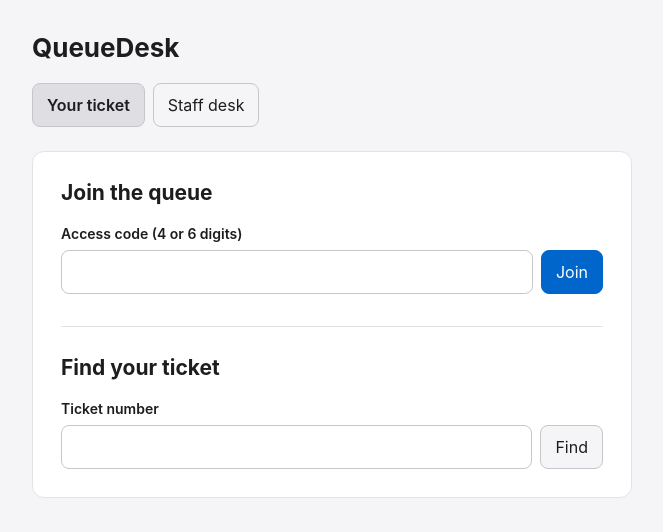
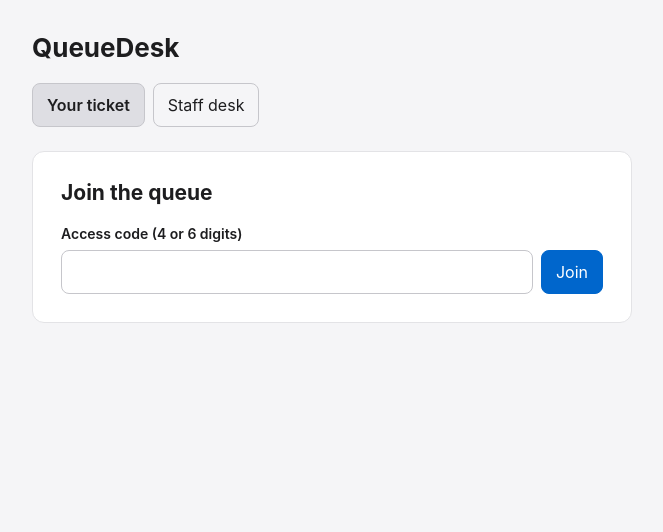
Before and after one commit to aryadharmadhikari/QueueDesk, a React (Vite) app in the folder client/: page / in a window 1280 px wide. Shown: the top 532 px of the page, without its empty margins (308-971 px from the left). Built offline with nearby package versions, Linux system fonts and the light colour scheme.

Commit message:
fix: keep current queue position visible

```diff
--- a/client/src/Visitor.jsx
+++ b/client/src/Visitor.jsx
@@ -7,7 +7,6 @@ export default function Visitor() {
   const [number, setNumber] = useState(() => localStorage.getItem(storageKey) || '');
   const [ticket, setTicket] = useState(null);
   const [code, setCode] = useState('');
-  const [lookup, setLookup] = useState('');
   const [error, setError] = useState('');
   const [busy, setBusy] = useState(false);
 
@@ -51,36 +50,22 @@ export default function Visitor() {
     }
   }
 
-  async function findTicket(event) {
-    event.preventDefault();
-    setBusy(true);
-    setError('');
-    try {
-      const data = await request(`/tickets/${encodeURIComponent(lookup)}`);
-      rememberTicket(data.number);
-    } catch (err) {
-      setError(err.message);
-    } finally {
-      setBusy(false);
-    }
-  }
-
   function leaveTicket() {
     localStorage.removeItem(storageKey);
     setNumber('');
     setTicket(null);
     setCode('');
-    setLookup('');
     setError('');
   }
 
   if (number) {
     return (
       <section>
-        <h2>Your ticket</h2>
-        {error && <p className="error" role="alert">{error}</p>}
-        {ticket ? <TicketView ticket={ticket} /> : !error && <p>Loading your ticket...</p>}
-        <button type="button" onClick={leaveTicket}>Back to queue entry</button>
+        {error ? <p className="error" role="alert">Could not update your position. Trying again...</p>
+          : ticket ? <TicketView ticket={ticket} /> : <p>Loading your position...</p>}
+        {(ticket?.status === 'served' || error) && (
+          <button type="button" onClick={leaveTicket}>Back to queue entry</button>
+        )}
       </section>
     );
   }
@@ -96,17 +81,6 @@ export default function Visitor() {
           <button className="primary" disabled={busy}>{busy ? 'Joining...' : 'Join'}</button>
         </div>
       </form>
-      <section>
-        <h2>Find your ticket</h2>
-        <form onSubmit={findTicket}>
-          <label htmlFor="ticket-number">Ticket number</label>
-          <div className="form-row">
-            <input id="ticket-number" value={lookup} onChange={event => setLookup(event.target.value.replace(/\D/g, ''))}
-              inputMode="numeric" pattern="[1-9][0-9]*" required />
-            <button disabled={busy}>Find</button>
-          </div>
-        </form>
-      </section>
       {error && <p className="error" role="alert">{error}</p>}
     </section>
   );
@@ -115,10 +89,10 @@ export default function Visitor() {
 function TicketView({ ticket }) {
   return (
     <div aria-live="polite">
-      <p>Ticket number: <strong>#{ticket.number}</strong></p>
-      {ticket.status === 'waiting' && <p>Position in queue: <strong>{ticket.position}</strong></p>}
-      {ticket.status === 'called' && <p><strong>It's your turn. Please come to the counter.</strong></p>}
-      {ticket.status === 'served' && <p><strong>Thank you. You have been served.</strong></p>}
+      {ticket.status === 'waiting' && <><h2>Your position</h2><p className="position">{ticket.position}</p></>}
+      {ticket.status === 'called' && <><h2>It's your turn</h2><p>Please come to the counter.</p></>}
+      {ticket.status === 'served' && <><h2>Thank you</h2><p>You have been served.</p></>}
+      <p>Ticket #{ticket.number}</p>
     </div>
   );
 }
--- a/client/src/style.css
+++ b/client/src/style.css
@@ -32,11 +32,7 @@ main {
   border-radius: 12px;
 }
 
-main section section {
-  margin-top: 32px;
-  padding-top: 28px;
-  border-top: 1px solid #e3e3e6;
-}
+.position { margin: 0; font-size: 40px; font-weight: 600; }
 
 label {
   display: block;
```
Also changed, not shown: 1 other file (tests, documents, lock files or other folders).
